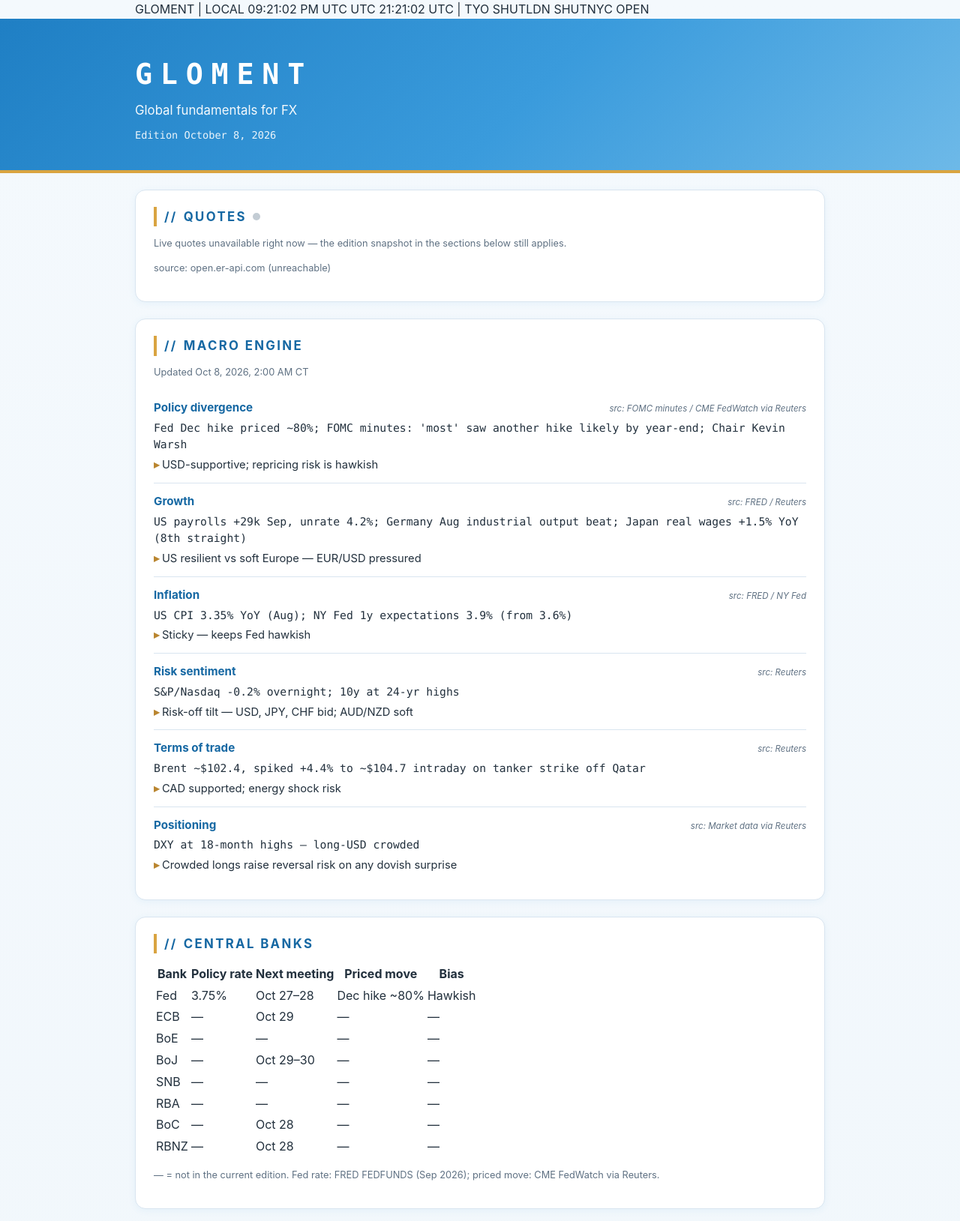
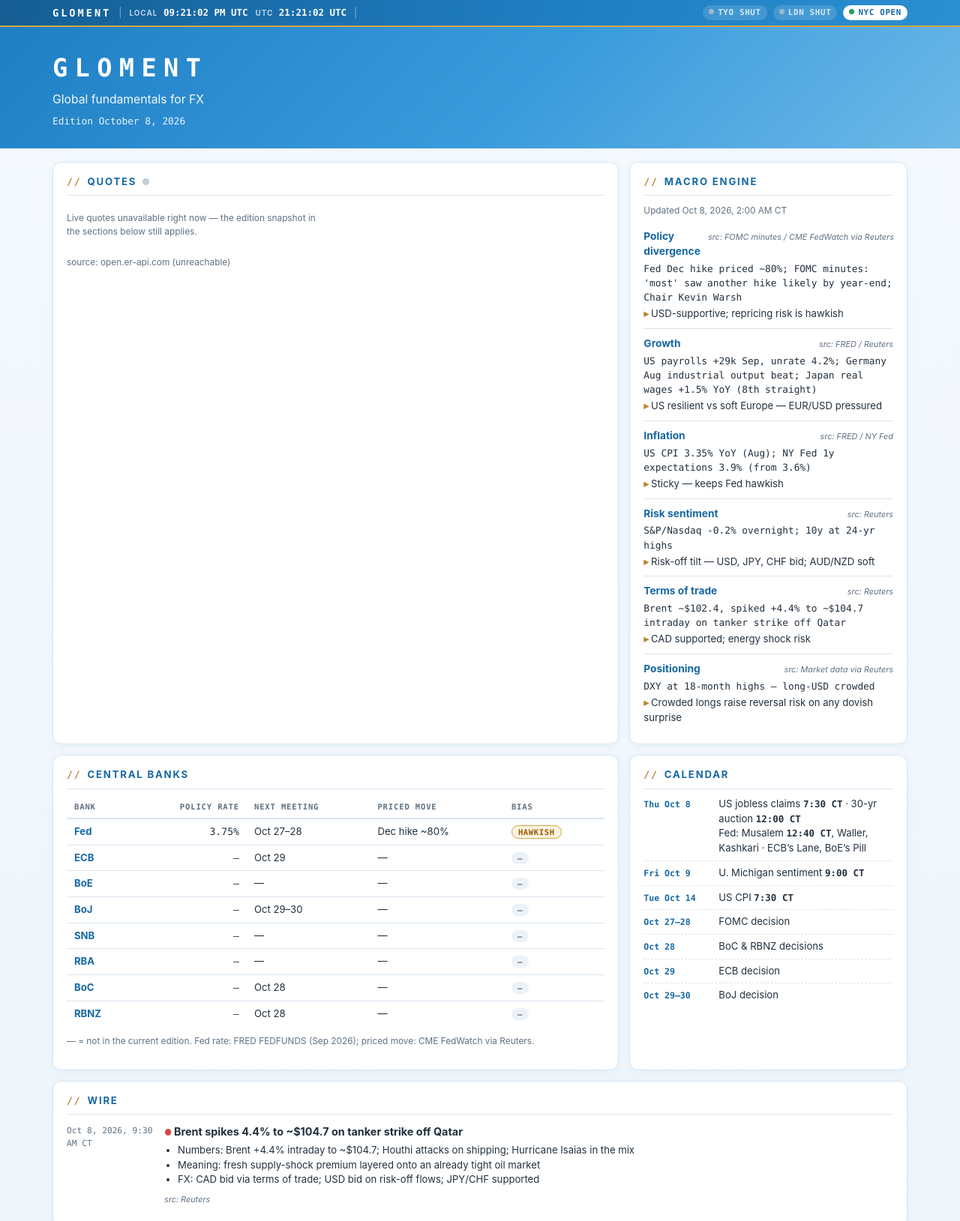
Before and after one commit to ramismadi/Gloment, a plain HTML site: page index.html in a window 1280 px wide. Shown: the top 1629 px of the page at 75% size. Drawn offline with Linux system fonts and the light colour scheme; no server answers.

Commit message:
design: pro-terminal redesign (status bar, ticker, scorecard, calendar)

```diff
--- a/assets/style.css
+++ b/assets/style.css
@@ -1,6 +1,6 @@
-/* Gloment — sunny alpine theme.
+/* Gloment — pro terminal desk, sunny alpine LIGHT theme.
    Bright sky blues, pale gold accents, light greys, white surfaces.
-   Airy daytime feel. Terminal-desk structure, light execution. */
+   Dense Bloomberg-grade layout, airy daytime execution. NEVER dark. */
 
 :root {
   --sky: #3a9bdc;
@@ -16,6 +16,10 @@
   --grey-pale: #edf2f7;
   --line: #d9e5f0;
   --white: #ffffff;
+  --green: #1e9e5a;
+  --green-bg: #e6f6ec;
+  --red: #d64545;
+  --red-bg: #fdecec;
   --mono: ui-monospace, SFMono-Regular, Menlo, Consolas, "Liberation Mono", monospace;
 }
 
@@ -25,165 +29,321 @@
   margin: 0;
   font-family: -apple-system, BlinkMacSystemFont, "Segoe UI", Roboto, Helvetica, Arial, sans-serif;
   color: var(--ink);
-  background: linear-gradient(180deg, var(--sky-wash) 0%, #eef5fa 100%);
-  line-height: 1.55;
+  background: linear-gradient(180deg, var(--sky-wash) 0%, #eaf3f9 100%);
+  line-height: 1.5;
+  font-size: 15px;
 }
 
 .wrap {
-  max-width: 960px;
+  max-width: 1180px;
   margin: 0 auto;
   padding: 0 20px;
 }
 
-/* ---------- header ---------- */
+.mono {
+  font-family: var(--mono);
+  font-variant-numeric: tabular-nums;
+}
+
+/* ---------- persistent status bar ---------- */
+.statusbar {
+  position: sticky;
+  top: 0;
+  z-index: 50;
+  background: linear-gradient(90deg, #155e94 0%, var(--sky-deep) 60%, #2a8fd0 100%);
+  color: #fff;
+  border-bottom: 2px solid var(--gold);
+  font-size: 0.78rem;
+}
+
+.sb-inner {
+  display: flex;
+  align-items: center;
+  gap: 10px;
+  padding-top: 7px;
+  padding-bottom: 7px;
+  flex-wrap: wrap;
+}
+
+.sb-word {
+  font-family: var(--mono);
+  font-weight: 700;
+  letter-spacing: 0.22em;
+  font-size: 0.85rem;
+}
+
+.sb-sep { opacity: 0.45; }
+
+.sb-lbl {
+  font-size: 0.62rem;
+  font-weight: 700;
+  letter-spacing: 0.1em;
+  opacity: 0.7;
+  margin-right: 4px;
+}
+
+.sb-clock .mono { font-weight: 600; }
+
+.sb-sessions {
+  display: inline-flex;
+  gap: 8px;
+  margin-left: auto;
+}
+
+.sess {
+  font-family: var(--mono);
+  font-size: 0.68rem;
+  font-weight: 700;
+  letter-spacing: 0.06em;
+  padding: 2px 8px;
+  border-radius: 20px;
+  background: rgba(255, 255, 255, 0.14);
+  color: #d6e9f7;
+  white-space: nowrap;
+}
+
+.sess.open {
+  background: #fff;
+  color: var(--sky-ink);
+}
+
+.sess .dot {
+  display: inline-block;
+  width: 7px;
+  height: 7px;
+  border-radius: 50%;
+  background: #9db8cc;
+  margin-right: 5px;
+  vertical-align: 1px;
+}
+
+.sess.open .dot { background: var(--green); }
+
+/* ---------- hero header ---------- */
 .site-header {
   background: linear-gradient(135deg, var(--sky-deep) 0%, var(--sky) 55%, #6db9e8 100%);
   color: #fff;
-  padding: 44px 0 36px;
-  border-bottom: 4px solid var(--gold);
+  padding: 30px 0 26px;
 }
 
 .wordmark {
   font-family: var(--mono);
-  font-size: 2.4rem;
+  font-size: 2.1rem;
   font-weight: 700;
   letter-spacing: 0.28em;
   margin: 0;
 }
 
 .tagline {
-  margin: 6px 0 0;
-  font-size: 1.05rem;
+  margin: 4px 0 0;
+  font-size: 0.98rem;
   opacity: 0.95;
 }
 
 .edition {
-  margin: 10px 0 0;
+  margin: 8px 0 0;
   font-family: var(--mono);
-  font-size: 0.85rem;
+  font-size: 0.8rem;
   opacity: 0.9;
 }
+
+/* ---------- ticker tape ---------- */
+.ticker {
+  background: #fff;
+  border-bottom: 1px solid var(--line);
+  overflow: hidden;
+  white-space: nowrap;
+  padding: 7px 0;
+}
+
+.ticker-track {
+  display: inline-flex;
+  gap: 0;
+  animation: tape 45s linear infinite;
+  will-change: transform;
+}
+
+@keyframes tape {
+  to { transform: translateX(-50%); }
+}
+
+@media (prefers-reduced-motion: reduce) {
+  .ticker-track { animation: none; }
+}
+
+.tick {
+  font-family: var(--mono);
+  font-size: 0.74rem;
+  padding: 0 22px;
+  border-right: 1px solid var(--line);
+  color: var(--ink);
+  font-variant-numeric: tabular-nums;
+}
+
+.tick .t-sym { font-weight: 700; color: var(--sky-ink); margin-right: 8px; }
+.tick .t-chg.up { color: var(--green); }
+.tick .t-chg.dn { color: var(--red); }
+
+/* ---------- dashboard grid ---------- */
+.dash {
+  display: grid;
+  grid-template-columns: repeat(12, 1fr);
+  gap: 14px;
+  margin-top: 18px;
+}
+
+.p-quotes  { grid-column: span 8; }
+.p-engine  { grid-column: span 4; }
+.p-banks   { grid-column: span 8; }
+.p-cal     { grid-column: span 4; }
+.p-latest  { grid-column: span 12; }
 
 /* ---------- panels ---------- */
 .panel {
   background: var(--white);
   border: 1px solid var(--line);
-  border-radius: 14px;
+  border-radius: 12px;
   box-shadow: 0 2px 10px rgba(58, 155, 220, 0.08);
-  padding: 22px 24px;
-  margin: 22px 0;
+  padding: 16px 18px;
+  margin: 0;
+  min-width: 0;
 }
 
 .panel h2 {
-  margin: 0 0 12px;
-  font-size: 1.05rem;
+  margin: 0 0 10px;
+  font-size: 0.82rem;
   text-transform: uppercase;
   letter-spacing: 0.14em;
   color: var(--sky-ink);
-  border-left: 4px solid var(--gold);
-  padding-left: 10px;
   display: flex;
   align-items: center;
   gap: 8px;
+  border-bottom: 1px solid var(--line);
+  padding-bottom: 8px;
+}
+
+.sec-tag {
+  font-family: var(--mono);
+  color: var(--gold-deep);
+  font-weight: 700;
 }
 
 .headline {
-  font-size: 1.15rem;
+  font-size: 1.12rem;
   font-weight: 600;
   color: var(--ink);
-  margin: 0 0 18px;
+  margin: 0 0 14px;
 }
 
 .meta {
-  font-size: 0.8rem;
+  font-size: 0.74rem;
   color: var(--grey);
 }
 
 .src {
-  font-size: 0.72rem;
+  font-size: 0.68rem;
   color: var(--grey);
   font-style: italic;
   white-space: nowrap;
 }
 
-/* ---------- quotes ---------- */
+/* ---------- quotes board ---------- */
 .live-dot {
-  width: 10px;
-  height: 10px;
+  width: 9px;
+  height: 9px;
   border-radius: 50%;
   background: #c3ccd4;
   display: inline-block;
 }
 .live-dot.on {
-  background: #2fbf71;
-  box-shadow: 0 0 0 4px rgba(47, 191, 113, 0.18);
+  background: var(--green);
+  box-shadow: 0 0 0 4px rgba(30, 158, 90, 0.16);
   animation: pulse 2s infinite;
 }
 @keyframes pulse {
-  50% { box-shadow: 0 0 0 7px rgba(47, 191, 113, 0.08); }
+  50% { box-shadow: 0 0 0 7px rgba(30, 158, 90, 0.06); }
 }
 
-.quotes-strip {
+.quotes-board {
   display: grid;
-  grid-template-columns: repeat(auto-fill, minmax(140px, 1fr));
-  gap: 10px;
+  grid-template-columns: 1fr 1fr;
+  gap: 6px 14px;
 }
 
-.quote {
-  background: var(--sky-pale);
+.qrow {
+  display: grid;
+  grid-template-columns: 1fr auto auto;
+  align-items: baseline;
+  gap: 10px;
+  padding: 7px 10px;
+  background: var(--sky-wash);
   border: 1px solid var(--line);
-  border-radius: 10px;
-  padding: 10px 12px;
+  border-radius: 8px;
+  min-width: 0;
 }
 
 .q-sym {
   font-family: var(--mono);
-  font-size: 0.75rem;
+  font-size: 0.74rem;
   font-weight: 700;
-  letter-spacing: 0.06em;
+  letter-spacing: 0.05em;
   color: var(--sky-ink);
+  white-space: nowrap;
 }
 
 .q-val {
   font-family: var(--mono);
   font-variant-numeric: tabular-nums;
-  font-size: 1.15rem;
+  font-size: 1.02rem;
   font-weight: 600;
   color: var(--ink);
-  margin-top: 2px;
 }
+
+.q-chg {
+  font-family: var(--mono);
+  font-variant-numeric: tabular-nums;
+  font-size: 0.74rem;
+  font-weight: 700;
+  padding: 2px 7px;
+  border-radius: 20px;
+  white-space: nowrap;
+}
+.q-chg.up { color: var(--green); background: var(--green-bg); }
+.q-chg.dn { color: var(--red); background: var(--red-bg); }
+.q-chg.na { color: var(--grey); background: var(--grey-pale); }
 
 /* ---------- macro engine ---------- */
 .engine-row {
   border-top: 1px solid var(--line);
-  padding: 12px 0;
+  padding: 9px 0;
 }
-.engine-row:first-of-type { border-top: none; }
+.engine-row:first-of-type { border-top: none; padding-top: 2px; }
 
 .engine-head {
   display: flex;
   justify-content: space-between;
   align-items: baseline;
-  gap: 12px;
-  margin-bottom: 4px;
+  gap: 10px;
+  margin-bottom: 2px;
 }
 
 .engine-title {
   font-weight: 700;
-  font-size: 0.95rem;
+  font-size: 0.86rem;
   color: var(--sky-ink);
 }
 
 .engine-figure {
-  margin: 4px 0;
+  margin: 3px 0;
   font-family: var(--mono);
   font-variant-numeric: tabular-nums;
-  font-size: 0.92rem;
+  font-size: 0.8rem;
+  color: var(--ink);
 }
 
 .engine-read {
-  margin: 4px 0 0;
-  font-size: 0.92rem;
+  margin: 3px 0 0;
+  font-size: 0.82rem;
 }
 .engine-read::before {
   content: "▸ ";
@@ -191,83 +351,175 @@
   font-weight: 700;
 }
 
-/* ---------- latest ---------- */
-.latest-item {
-  border: 1px solid var(--line);
-  border-left: 4px solid var(--gold);
-  border-radius: 8px;
-  background: var(--gold-pale);
-  padding: 14px 16px;
-  margin: 12px 0;
+/* ---------- central bank scorecard ---------- */
+.table-wrap { overflow-x: auto; }
+
+table.banks {
+  width: 100%;
+  border-collapse: collapse;
+  font-size: 0.82rem;
 }
 
-.latest-ts {
+.banks th {
   font-family: var(--mono);
-  font-size: 0.75rem;
+  font-size: 0.66rem;
+  text-transform: uppercase;
+  letter-spacing: 0.08em;
   color: var(--grey);
+  text-align: left;
+  padding: 6px 10px;
+  border-bottom: 2px solid var(--line);
+  white-space: nowrap;
 }
 
-.latest-headline {
-  margin: 4px 0 8px;
-  font-weight: 700;
-  font-size: 1rem;
+.banks td {
+  padding: 7px 10px;
+  border-bottom: 1px solid var(--line);
+  white-space: nowrap;
 }
 
-.latest-item ul {
-  margin: 0 0 8px;
-  padding-left: 20px;
-  font-size: 0.92rem;
+.banks tr:last-child td { border-bottom: none; }
+
+.banks .bname {
+  font-weight: 700;
+  color: var(--sky-ink);
+}
+
+.banks .num {
+  font-family: var(--mono);
+  font-variant-numeric: tabular-nums;
+  text-align: right;
+}
+.banks th.num { text-align: right; }
+
+.bias {
+  font-family: var(--mono);
+  font-size: 0.66rem;
+  font-weight: 700;
+  text-transform: uppercase;
+  letter-spacing: 0.06em;
+  padding: 2px 8px;
+  border-radius: 20px;
+}
+.bias.hawk { color: #9a5b00; background: var(--gold-pale); border: 1px solid var(--gold); }
+.bias.dove { color: var(--sky-ink); background: var(--sky-pale); border: 1px solid var(--sky); }
+.bias.na   { color: var(--grey); background: var(--grey-pale); }
+
+/* ---------- calendar ---------- */
+.cal {
+  list-style: none;
+  padding: 0;
+  margin: 0;
+  display: grid;
+  gap: 6px;
+}
+.cal li {
+  display: flex;
+  gap: 12px;
+  align-items: baseline;
+  font-size: 0.82rem;
+  border-bottom: 1px dashed var(--line);
+  padding-bottom: 6px;
+}
+.cal li:last-child { border-bottom: none; }
+.cal-day {
+  font-family: var(--mono);
+  font-weight: 700;
+  font-size: 0.72rem;
+  color: var(--sky-ink);
+  min-width: 88px;
+  flex-shrink: 0;
+}
+.cal b { font-family: var(--mono); font-size: 0.78rem; }
+
+/* ---------- breaking wire ---------- */
+.wire-item {
+  display: grid;
+  grid-template-columns: 118px 1fr;
+  gap: 12px;
+  padding: 10px 0;
+  border-top: 1px solid var(--line);
+  align-items: start;
+}
+.wire-item:first-of-type { border-top: none; padding-top: 2px; }
+
+.wire-ts {
+  font-family: var(--mono);
+  font-size: 0.7rem;
+  color: var(--grey);
+  font-variant-numeric: tabular-nums;
+  padding-top: 2px;
+}
+
+.wire-headline {
+  font-weight: 700;
+  font-size: 0.9rem;
+  margin-bottom: 4px;
+}
+.wire-headline::before {
+  content: "● ";
+  color: var(--red);
+  font-size: 0.7rem;
+}
+
+.wire-item ul {
+  margin: 0 0 4px;
+  padding-left: 18px;
+  font-size: 0.82rem;
 }
 
 /* ---------- story ---------- */
+#story { margin-top: 14px; }
+
 .chapter {
   border-top: 1px solid var(--line);
-  padding: 16px 0;
+  padding: 14px 0;
 }
-.chapter:first-of-type { border-top: none; }
+.chapter:first-of-type { border-top: none; padding-top: 4px; }
 
 .chapter h3 {
-  margin: 0 0 8px;
-  font-size: 1.05rem;
+  margin: 0 0 6px;
+  font-size: 1rem;
   color: var(--sky-deep);
 }
 
-.chapter ul {
-  margin: 0 0 10px;
+.chapter > ul {
+  margin: 0 0 8px;
   padding-left: 20px;
   font-family: var(--mono);
   font-variant-numeric: tabular-nums;
-  font-size: 0.9rem;
+  font-size: 0.84rem;
 }
 
 .lbl {
-  font-size: 0.72rem;
+  font-size: 0.68rem;
   font-weight: 700;
   text-transform: uppercase;
   letter-spacing: 0.1em;
   color: var(--gold-deep);
 }
 
-.chapter p { margin: 6px 0; font-size: 0.95rem; }
+.chapter p { margin: 5px 0; font-size: 0.9rem; }
 
 .scenarios {
   list-style: none;
   padding: 0;
-  margin: 10px 0 6px;
+  margin: 8px 0 4px;
   display: grid;
+  grid-template-columns: repeat(3, 1fr);
   gap: 8px;
 }
 .scenarios li {
   background: var(--sky-wash);
   border: 1px solid var(--line);
   border-radius: 8px;
-  padding: 8px 12px;
-  font-size: 0.88rem;
+  padding: 8px 10px;
+  font-size: 0.8rem;
 }
 .scenarios .sc-lbl {
   font-family: var(--mono);
   font-weight: 700;
-  font-size: 0.72rem;
+  font-size: 0.66rem;
   text-transform: uppercase;
   letter-spacing: 0.08em;
   color: var(--sky-ink);
@@ -275,50 +527,31 @@
   margin-bottom: 2px;
 }
 
-/* ---------- catalyst calendar ---------- */
-.cal {
-  list-style: none;
-  padding: 0;
-  margin: 0;
-  display: grid;
-  gap: 8px;
-}
-.cal li {
-  display: flex;
-  gap: 14px;
-  align-items: baseline;
-  font-size: 0.92rem;
-  border-bottom: 1px dashed var(--line);
-  padding-bottom: 8px;
-}
-.cal li:last-child { border-bottom: none; }
-.cal-day {
-  font-family: var(--mono);
-  font-weight: 700;
-  font-size: 0.8rem;
-  color: var(--sky-ink);
-  min-width: 96px;
-  flex-shrink: 0;
-}
-
 /* ---------- footer ---------- */
 footer {
-  margin-top: 34px;
-  padding: 24px 0 40px;
+  margin-top: 26px;
+  padding: 20px 0 36px;
   text-align: center;
 }
 .disclaimer {
-  font-size: 0.85rem;
+  font-size: 0.82rem;
   color: var(--grey);
   max-width: 640px;
   margin: 0 auto 8px;
 }
 
-/* ---------- mobile ---------- */
+/* ---------- responsive ---------- */
+@media (max-width: 960px) {
+  .p-quotes, .p-engine, .p-banks, .p-cal, .p-latest { grid-column: span 12; }
+  .scenarios { grid-template-columns: 1fr; }
+}
+
 @media (max-width: 640px) {
-  .wordmark { font-size: 1.8rem; letter-spacing: 0.2em; }
-  .panel { padding: 16px; }
-  .quotes-strip { grid-template-columns: repeat(2, 1fr); }
-  .engine-head { flex-direction: column; gap: 2px; }
+  .wordmark { font-size: 1.6rem; letter-spacing: 0.2em; }
+  .panel { padding: 14px; }
+  .quotes-board { grid-template-columns: 1fr; }
+  .engine-head { flex-direction: column; gap: 2px; align-items: flex-start; }
+  .wire-item { grid-template-columns: 1fr; gap: 2px; }
+  .sb-sessions { margin-left: 0; }
   .cal li { flex-direction: column; gap: 2px; }
 }
```
